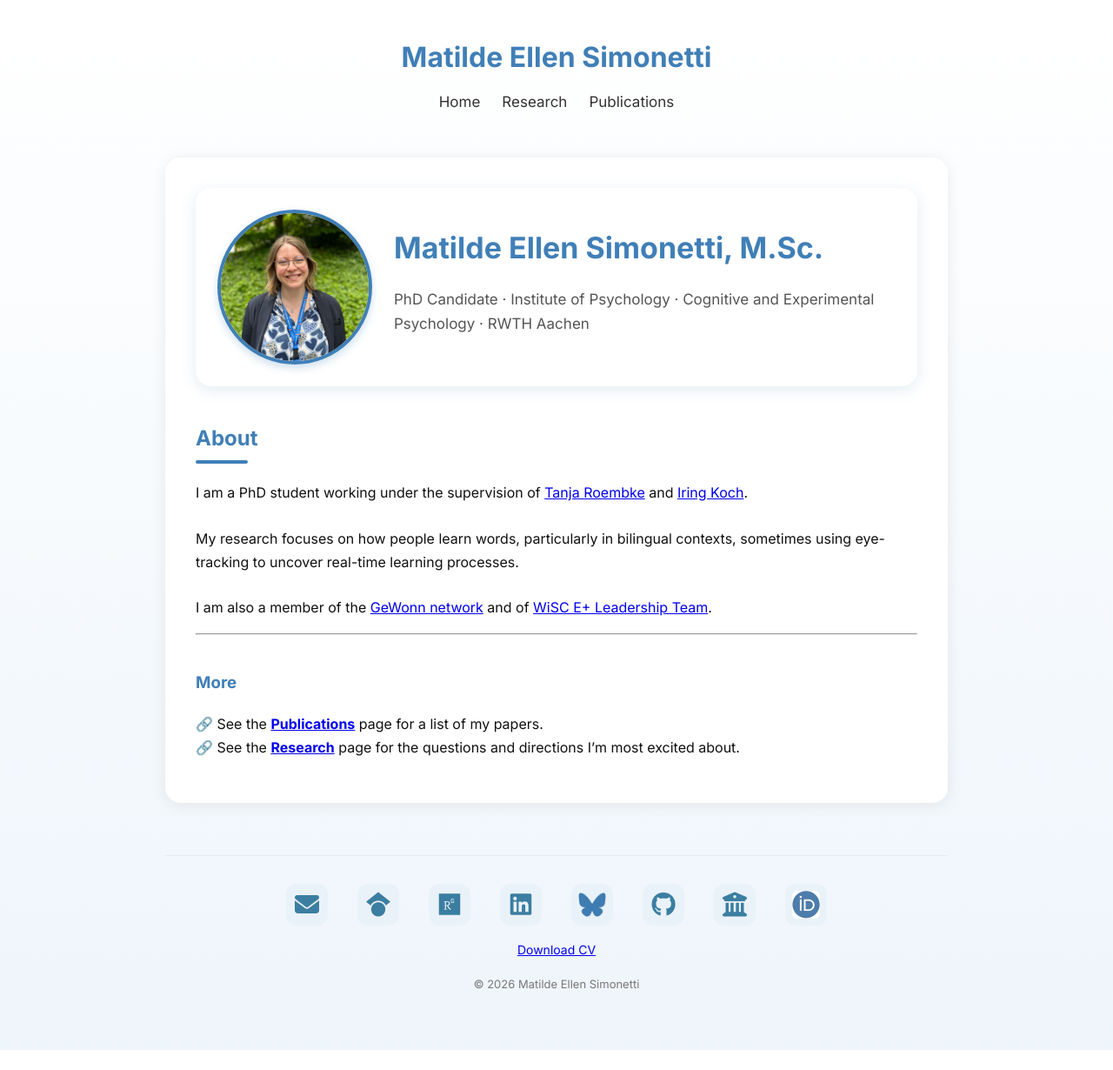
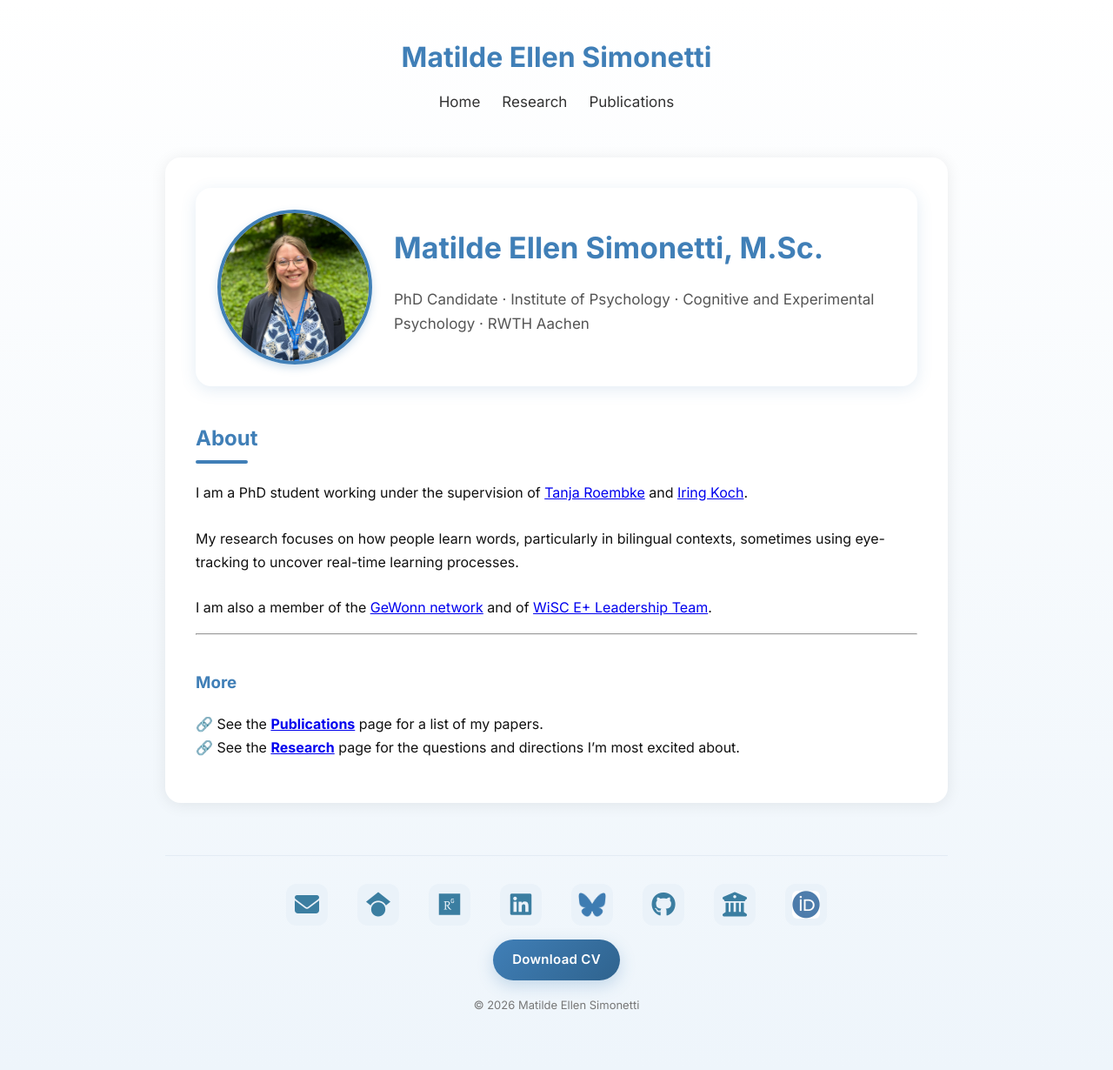
Before and after one commit to matildellen/matildellen.github.io, a Jekyll site: the page built from index.md, in a window 1280 px wide. Shown: the whole page at 87% size. Built offline with Jekyll 4.4.1, drawn with Linux system fonts in a browser that asks for light colours; before the commit the page ends 1207 px from its top, so only the background shows below that.

Commit message:
Add styles for cv-button with hover effects
Added styles for the cv-button with hover effects.

```diff
--- a/assets/style.css
+++ b/assets/style.css
@@ -226,6 +226,35 @@ h2::after {
   margin-top: 12px;
 }
 
+.cv-button {
+  display: inline-flex;
+  align-items: center;
+  gap: 8px;
+
+  padding: 11px 22px;
+
+  background: linear-gradient(
+    135deg,
+    var(--accent),
+    #2f638e
+  );
+
+  color: white;
+  border-radius: 999px; /* pill shape */
+  text-decoration: none;
+  font-weight: 600;
+  font-size: 15px;
+  letter-spacing: 0.02em;
+
+  box-shadow: 0 6px 18px rgba(64, 127, 183, 0.25);
+  transition: transform 0.2s ease, box-shadow 0.2s ease;
+}
+
+.cv-button:hover {
+  transform: translateY(-2px);
+  box-shadow: 0 10px 26px rgba(64, 127, 183, 0.35);
+}
+
 /* Small copyright line */
 .footer-meta {
   margin-top: 18px;
```
